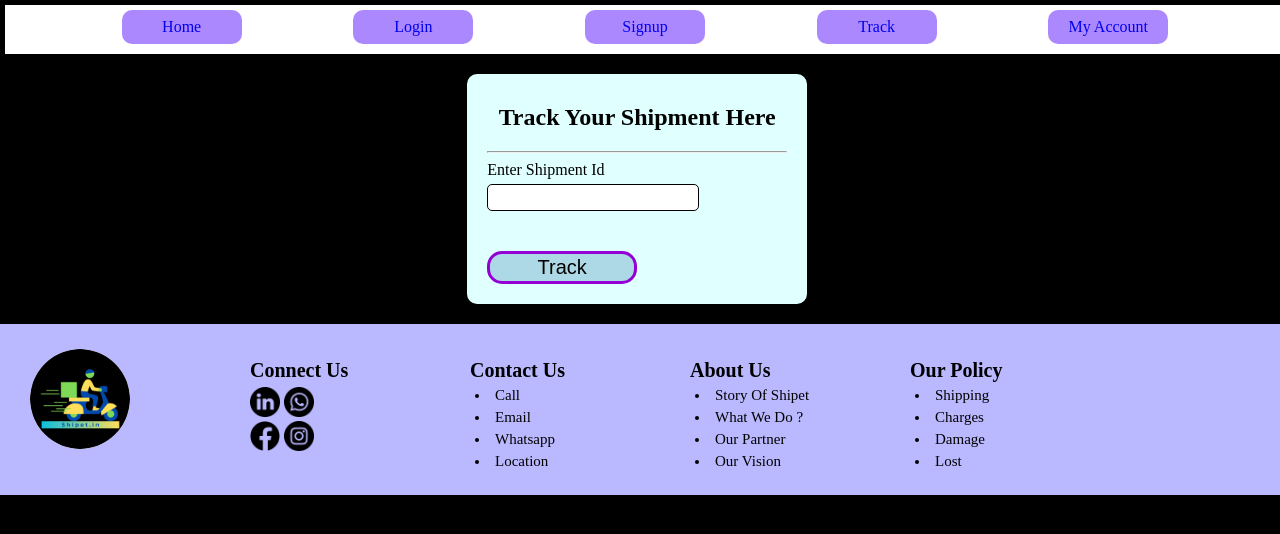
After one commit to prajapatineeraj135/petnology, a PHP site: page /pages/tracking.html in a window 1280 px wide. The commit adds this page. Shown: the top 534 px of the page. Run offline with PHP 8.4, Linux system fonts and the light colour scheme.

Commit message:
New Pages Add And Changes In Css
Signed-off-by: Neeraj Prajapati <prajapatineeraj135@gmail.com>

```diff
--- /dev/null
+++ b/bar/navbar.html
@@ -0,0 +1,41 @@
+<!DOCTYPE html>
+<html lang="en">
+<head>
+    <meta charset="UTF-8">
+<meta name="viewport" content="width=device-width, initial-scale=1.0">
+    <link rel="stylesheet" href="../css/style.css">
+    <title>Footer</title>
+
+</head>
+<body>
+
+
+    <nav id="navbar">
+
+
+        <!-- <img src="../media/images/logo1.png" width="100px" alt="logo" id="logo">    -->
+
+        <div class="colum" >
+        <a href="../">Home</a>
+        </div>
+
+        <div class="colum" >
+        <a href="../pages/login.html">Login</a>
+        </div>
+
+        <div class="colum" >
+        <a href="../pages/signup.html">Signup</a>
+        </div>
+
+        <div class="colum" >
+        <a href="../pages/tracking.html">Track</a>
+        </div>
+
+        <div class="colum" >
+        <a href="../pages/my_account.html">My Account</a>
+        </div>
+
+    </nav>
+
+</body>
+</html>
--- a/css/style.css
+++ b/css/style.css
@@ -1,5 +1,5 @@
 body {
-    background-color: aqua;
+    background-color: rgb(0, 0, 0);
     width: auto;
     height: auto;
     margin: 0;
@@ -7,18 +7,33 @@ body {
 }
 
 /* logo style start */
-.navbar {
-    background-color: white;
-    padding: 10px;
-    width: auto;
+#navbar {
+    background-color: rgb(255, 255, 255);
+    width: 100%;
+    display: inline-flex;
+    flex-wrap: wrap;
+    justify-content: space-evenly;
+    margin: 5px;
+}
+
+#navbar .colum{
+    width: 120px;
+    padding: 8px 0 8px 0 ;
+    margin-bottom: 5px;
+    background-color: rgb(172, 136, 255);
+    border-radius: 10px;
+    text-align: center;
+
+
+}
+
+#navbar a {
+    text-decoration: none;
+
 }
 
 
-#logo {
-    border-radius: 50%;
-    width: 150px;
 
-}
 /* Start Form */
 
 #form {
@@ -34,7 +49,7 @@ body {
 
 /* Start For login Signup Form  */
 
-#signup_form, #login_form {
+#signup_form, #login_form, #track_form {
     display: block;
     padding: 20px 20px 20px 20px;
     margin: 15px;
@@ -46,12 +61,12 @@ body {
     border-radius: 10px;
 }
 
-#signup_form h2, #login_form h2 {
+#signup_form h2, #login_form h2, #track_form h2 {
     margin-top: 10px;
     text-align: center;
 }
 
-#signup_form #input , #login_form #input {
+#signup_form #input , #login_form #input, #track_form #input {
     border: solid 1.5px;
     width: 200px;
     padding: 5px;
@@ -60,7 +75,7 @@ body {
     border-radius: 5px;
 }
 
-#signup_form #btn , #login_form #btn {
+#signup_form #btn , #login_form #btn, #track_form #btn {
     text-align: center;
     width: 150px;
     background-color: lightblue;
@@ -77,24 +92,34 @@ body {
 /* START FOOTER STLYE hare */
 
 #footer {
-    background-color: blanchedalmond;
-    margin: 10px 0 0 0;
-    padding: 10px 5px 10px 5px;
+    background-color: rgb(186, 185, 255);
+    margin: 5px 0 20px 0;
+    padding: 5px 5px 0 5px;
     width: 100%;
     display: flex;
     flex-wrap: wrap;
-    justify-content: space-evenly;
+    align-content: center;
+
+
+
 }
 
 #logo {
+    margin-top: 10px;
     border-radius: 50%;
     width: 100px;
 
 }
 
+#footer .colum {
+    min-width: 200px;
+    padding-left: 20px;
+    margin-left: 0px;
+    text-align: left;
+}
 
 #footer h3 {
-    margin-top: 0;
+    margin-top: 20px;
     margin-bottom: 5px;
     font-size: 20px;
 
@@ -102,7 +127,7 @@ body {
 
 
 #footer li {
-margin: 5px 0 5px 0 ;
+margin: 5px;
 font-size: 15px;
 }
 
--- /dev/null
+++ b/pages/tracking.html
@@ -0,0 +1,53 @@
+<!DOCTYPE html>
+<html lang="en">
+<head>
+    <meta charset="UTF-8">
+<meta name="viewport" content="width=device-width, initial-scale=1.0">
+    <link rel="stylesheet" href="../css/style.css">
+    <title>Forget Password</title>
+
+</head>
+<body>
+<div id="navbar"></div> <!--  this is nav bar dont remove this -->
+
+
+
+
+
+
+<!-- There Is Loging Form For User  -->
+
+        <div id="form">
+        <form action="#" id="track_form">
+            <h2>Track Your Shipment Here</h2><hr>
+            <label for="shipment">Enter Shipment Id</label><br>
+            <input type="text" name="shipment" id="input"><br>
+            <input type="submit" name="track" id="btn" value="Track">
+        </form>
+        </div>
+
+
+
+
+
+
+
+<div id="footer"></div> <!--  this is footer dont remove this -->
+</body>
+</html>
+<script>
+    // import footer file script
+
+    fetch("../bar/footer.html")
+        .then(response => response.text())
+        .then(data => {
+            document.getElementById("footer").innerHTML = data;
+        });
+
+    fetch("../bar/navbar.html")
+    .then(response => response.text())
+    .then(data => {
+        document.getElementById("navbar").innerHTML = data;
+    });
+
+</script>
```
Also changed, not shown: css/neo style.css (added, +132 -0 lines), index.html (+25 -6 lines), pages/forget_password.html (+28 -4 lines), pages/login.html (+23 -5 lines), pages/my_account.html (added, +39 -0 lines), pages/signup.html (+18 -6 lines).
